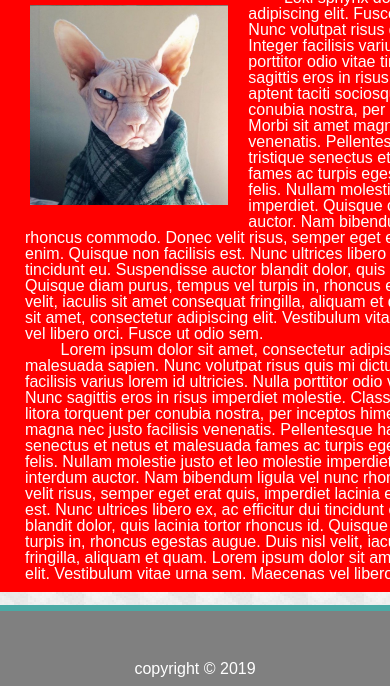
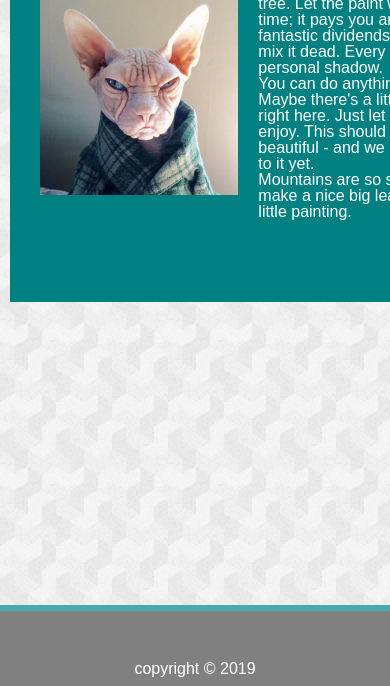
Before and after one commit to zapmi/Responsive-Portfolio, a plain HTML site: page index.html in a window 390 px wide. Shown: the part 158-844 px from the top of the page. Drawn offline with Linux system fonts and the light colour scheme.

Commit message:
added media screen repsonsive portfolio style.css

```diff
--- a/assets/css/style.css
+++ b/assets/css/style.css
@@ -43,6 +43,7 @@ nav a {
     background-color: blue;
     color: white;
     width: 960px;
+    height: 300px;
     margin: 0 auto;
     margin-top: 20px;
     padding: 10px;
@@ -209,17 +210,29 @@ h4 {
 
 /*
   These rules take effect when the browser's width
-  is either 768px or less.
+  is either 980px or less.
 */
-@media screen and (max-width: 768px) {
-    /* The body's bg color will be #333 */
-    /* body {
-      background-color: red;
-    } */
 
-    /* The wrapper's width will be 600px */
+@media screen and (max-width: 980px) {
     .sectionIndex {
-      width: 600px;
-      background-color: red;
+        width: 480px;
+        height: 375px;
+        float: left;
+        margin-left: 60px;
+        background-color: red;
     }
-  }
+    @media screen and (max-width: 768px) {
+        .sectionIndex {
+            width: 720px;
+            background-color: purple;
+            margin: 10px;
+        }
+        @media screen and (max-width: 640px) {
+            .sectionIndex {
+                width: 605px;
+                background-color: teal;
+                margin: 10px;
+            }
+        }
+    }
+}
--- a/index.html
+++ b/index.html
@@ -10,9 +10,9 @@
 
     <!-- <link rel="stylesheet" media="screen and (max-width: 980px)" href="assets/css/style.css"> -->
     <!-- <link rel="stylesheet" media="screen and (max-width: 768px)" href="assets/css/style.css"> -->
-<!-- <link rel="stylesheet" media="screen and (max-width: 600px)" href="smallscreen.css"> -->
-<link rel="stylesheet" href="assets/css/reset.css">
-<link rel="stylesheet" href="assets/css/style.css">
+    <!-- <link rel="stylesheet" media="screen and (max-width: 600px)" href="smallscreen.css"> -->
+    <link rel="stylesheet" href="assets/css/reset.css">
+    <link rel="stylesheet" href="assets/css/style.css">
 
 </head>
 
@@ -32,34 +32,16 @@
         <h1 id="indexH1">About Me</h1>
         <img src="assets/images/lokisphynx.jpg" alt="me">
         <p>
-            &nbsp;&nbsp;&nbsp;&nbsp;&nbsp;&nbsp;&nbsp;&nbsp;Loki sphynx dolor sit amet, consectetur adipiscing elit.
-            Fusce vitae malesuada sapien. Nunc volutpat risus quis mi dictum sollicitudin. Integer facilisis varius
-            lorem id ultricies. Nulla porttitor odio vitae tincidunt feugiat. Nunc sagittis eros in risus imperdiet
-            molestie. Class aptent taciti sociosqu ad litora torquent per conubia nostra, per inceptos himenaeos. Morbi
-            sit amet magna nec justo facilisis venenatis. Pellentesque habitant morbi tristique senectus et netus et
-            malesuada fames ac turpis egestas.
+            We'll throw some happy little limbs on this tree. Let the
+            paint work. Volunteering your time; it pays you and your whole community fantastic dividends. Mix your color
+            marbly don't mix it dead. Every highlight needs it's own personal shadow.
+            <p>You can do anything your heart can imagine. Maybe there's a little something happening right here. Just
+                let your mind wander and enjoy. This should make you happy. It's beautiful - and we haven't even done
+                anything to it yet.</p>
+            <p>
+                Mountains are so simple, they're hard. Let's make a nice big leafy tree. This is a fantastic little
+                painting.</p>
 
-            Nunc sed magna felis. Nullam molestie justo et leo molestie imperdiet. Quisque condimentum interdum auctor.
-            Nam bibendum ligula vel nunc rhoncus commodo. Donec velit risus, semper eget erat quis, imperdiet lacinia
-            enim. Quisque non facilisis est. Nunc ultrices libero ex, ac efficitur dui tincidunt eu. Suspendisse auctor
-            blandit dolor, quis lacinia tortor rhoncus id. Quisque diam purus, tempus vel turpis in, rhoncus egestas
-            augue. Duis nisl velit, iaculis sit amet consequat fringilla, aliquam et quam. Lorem ipsum dolor sit amet,
-            consectetur adipiscing elit. Vestibulum vitae urna sem. Maecenas vel libero orci. Fusce ut odio sem.</p>
-        <p>
-            &nbsp;&nbsp;&nbsp;&nbsp;&nbsp;&nbsp;&nbsp;&nbsp;Lorem ipsum dolor sit amet, consectetur adipiscing elit.
-            Fusce vitae malesuada sapien. Nunc volutpat risus quis mi dictum sollicitudin. Integer facilisis varius
-            lorem id ultricies. Nulla porttitor odio vitae tincidunt feugiat. Nunc sagittis eros in risus imperdiet
-            molestie. Class aptent taciti sociosqu ad litora torquent per conubia nostra, per inceptos himenaeos. Morbi
-            sit amet magna nec justo facilisis venenatis. Pellentesque habitant morbi tristique senectus et netus et
-            malesuada fames ac turpis egestas.
-
-            Nunc sed magna felis. Nullam molestie justo et leo molestie imperdiet. Quisque condimentum interdum auctor.
-            Nam bibendum ligula vel nunc rhoncus commodo. Donec velit risus, semper eget erat quis, imperdiet lacinia
-            enim. Quisque non facilisis est. Nunc ultrices libero ex, ac efficitur dui tincidunt eu. Suspendisse auctor
-            blandit dolor, quis lacinia tortor rhoncus id. Quisque diam purus, tempus vel turpis in, rhoncus egestas
-            augue. Duis nisl velit, iaculis sit amet consequat fringilla, aliquam et quam. Lorem ipsum dolor sit amet,
-            consectetur adipiscing elit. Vestibulum vitae urna sem. Maecenas vel libero orci. Fusce ut odio sem.
-        </p>
     </section>
     <footer>
         <section>
```
